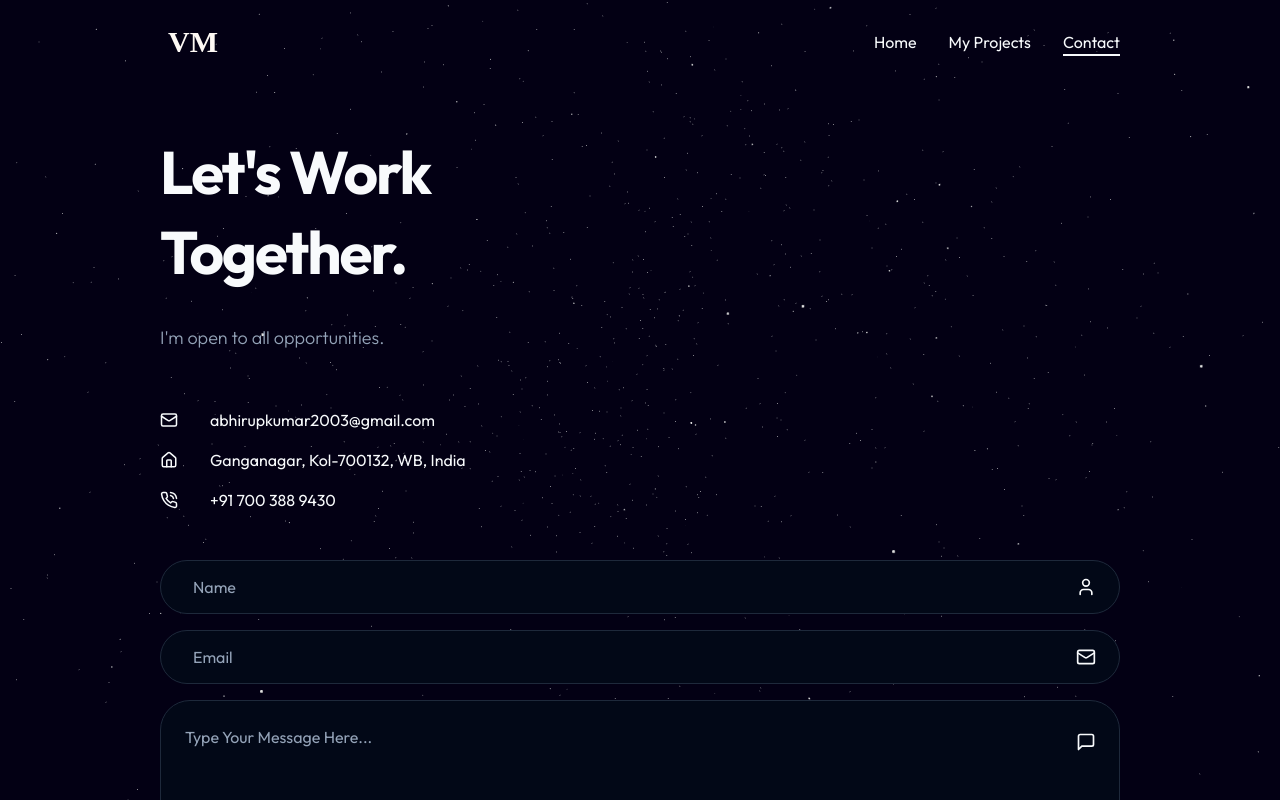
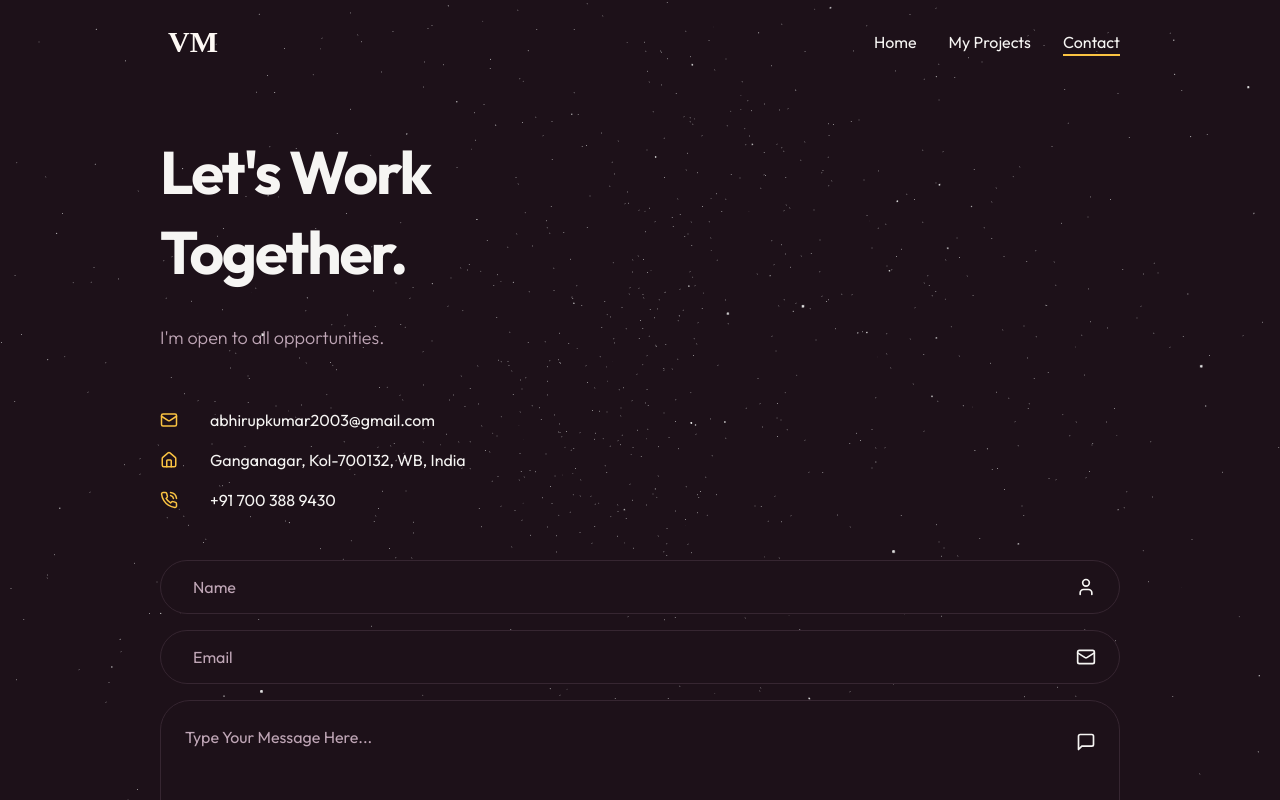
Before and after one commit to Vedaant26/Portfolio-Vedaant, a Next.js app: page /contact in a window 1280 px wide. Shown: the top 800 px of the page. Built offline with nearby package versions, Linux system fonts and the light colour scheme.

Commit message:
Updated portfolio website"

```diff
--- a/app/globals.css
+++ b/app/globals.css
@@ -47,48 +47,48 @@
 
 @layer base {
   :root {
-    --background: 222.2 84% 4.9%;
-    --foreground: 210 40% 98%;
-    --card: 222.2 84% 4.9%;
-    --card-foreground: 210 40% 98%;
-    --popover: 222.2 84% 4.9%;
-    --popover-foreground: 210 40% 98%;
-    --primary: 210 40% 98%;
-    --primary-foreground: 222.2 47.4% 11.2%;
-    --secondary: 217.2 32.6% 17.5%;
-    --secondary-foreground: 210 40% 98%;
-    --muted: 217.2 32.6% 17.5%;
-    --muted-foreground: 215 20.2% 65.1%;
-    --accent: 217.2 32.6% 17.5%;
-    --accent-foreground: 210 40% 98%;
-    --destructive: 0 62.8% 30.6%;
-    --destructive-foreground: 210 40% 98%;
-    --border: 217.2 32.6% 17.5%;
-    --input: 217.2 32.6% 17.5%;
-    --ring: 212.7 26.8% 83.9;
+    --background: 320 25% 9%;
+    --foreground: 36 15% 96%;
+    --card: 320 18% 14%;
+    --card-foreground: 36 15% 96%;
+    --popover: 320 18% 14%;
+    --popover-foreground: 36 15% 96%;
+    --primary: 42 95% 62%;
+    --primary-foreground: 218 20% 12%;
+    --secondary: 280 75% 60%;
+    --secondary-foreground: 36 15% 96%;
+    --muted: 322 18% 24%;
+    --muted-foreground: 322 16% 70%;
+    --accent: 28 94% 61%;
+    --accent-foreground: 218 20% 12%;
+    --destructive: 0 82% 58%;
+    --destructive-foreground: 218 20% 12%;
+    --border: 318 18% 18%;
+    --input: 318 18% 18%;
+    --ring: 42 95% 70%;
   }
 
   .dark {
-    --background: 237 22% 20%;
-    --foreground: 60 9.1% 97.8%;
-    --card: 240 19% 16%;
-    --card-foreground: 300 0% 100%;
-    --popover: 20 14.3% 4.1%;
-    --popover-foreground: 60 9.1% 97.8%;
-    --primary: 8 99% 67%;
-    --primary-foreground: 300 0% 100%;
-    --secondary: 240 19% 16%;
-    --secondary-foreground: 300 0% 100%;
-    --tertiary: 237 22% 20%;
-    --muted: 12 6.5% 15.1%;
-    --muted-foreground: 237 13% 63%;
-    --accent: 240 19% 16%;
-    --accent-foreground: 300 0% 100%;
-    --destructive: 0 72.2% 50.6%;
-    --destructive-foreground: 60 9.1% 97.8%;
-    --border: 237 22% 23%;
-    --input: 237 22% 23%;
-    --ring: 8 99% 67%;
+    --background: 321 18% 8%;
+    --foreground: 38 16% 96%;
+    --card: 325 18% 13%;
+    --card-foreground: 38 16% 96%;
+    --popover: 325 18% 13%;
+    --popover-foreground: 38 16% 96%;
+    --primary: 42 95% 64%;
+    --primary-foreground: 218 20% 12%;
+    --secondary: 280 80% 62%;
+    --secondary-foreground: 38 16% 96%;
+    --tertiary: 325 20% 13%;
+    --muted: 322 18% 22%;
+    --muted-foreground: 322 16% 70%;
+    --accent: 28 94% 60%;
+    --accent-foreground: 218 20% 12%;
+    --destructive: 0 82% 58%;
+    --destructive-foreground: 38 16% 96%;
+    --border: 326 18% 16%;
+    --input: 326 18% 16%;
+    --ring: 42 95% 70%;
   }
 }
 
--- a/app/layout.jsx
+++ b/app/layout.jsx
@@ -11,12 +11,12 @@ import StarsCanvas from '@/components/StarBackground';
 const outfit = Outfit({ subsets: ['latin'] });
 
 export const metadata = {
-  title: 'Abhirup | Web Developer | App Developer | C++ Programmer',
+  title: 'Vedaant Mitra || developer || AI',
   description: 'Portfolio Website',
   image: "/hero/developer.png",
-  keywords: ['abhirup', 'kumar', 'bhowmick', 'abhirupkumar', 'portfolio', 'web development', 'app development', 'software geek', 'c++ programming'],
+  keywords: ['vedaant', 'mitra', 'developer', 'AI', 'portfolio', 'web development', 'app development', 'software', 'AI development'],
   openGraph: {
-    title: 'Abhirup | Web Developer | App Developer | C++ Programmer',
+    title: 'Vedaant Mitra || developer || AI',
     description: 'Portfolio Website',
     images: [
       {
@@ -33,7 +33,7 @@ export const metadata = {
 export default function RootLayout({ children }) {
   return (
     <html lang="en" suppressHydrationWarning>
-      <body className={`${outfit.className}  bg-[#030014]`}>
+      <body className={`${outfit.className} bg-background`}>
         <StarsCanvas />
         <Header />
         {children}
--- a/components/Services.jsx
+++ b/components/Services.jsx
@@ -44,19 +44,20 @@ const Services = () => {
         </h2>
 
         {/* grid items */}
-        <div className="grid lg:grid-cols-3 justify-center gap-y-12 lg:gap-y-24 lg:gap-x-8">
+        <div className="grid grid-cols-1 md:grid-cols-2 gap-y-12 gap-x-8 items-stretch justify-center">
           {servicesData.map((item, index) => {
+            const isAI = item.title.toLowerCase().includes('ai');
             return (
               <Card
-                className="w-full max-w-[424px] h-[350px] flex flex-col pt-16 pb-10 justify-center items-center relative"
+                className={`w-full max-w-[424px] h-[350px] flex flex-col pt-16 pb-10 justify-center items-center relative transition-shadow duration-300 ${isAI ? 'border-cyan-400/25 shadow-[0_18px_50px_rgba(34,211,238,0.12)]' : 'border-slate-200/30'}`}
                 key={index}
               >
-                <CardHeader className="text-primary -mt-32">
+                <CardHeader className={`text-primary -mt-32 ${isAI ? 'bg-cyan-500/10 border border-cyan-400/30 rounded-full shadow-sm' : ''}`}>
                   <motion.div
                     variants={scaleVariants}
                     whileInView={scaleVariants.whileInView}
                   >
-                    <img src={item.icon} alt={`icon-${index}`} className='h-[200px] w-[200px] rounded-[20px] object-cover object-center' />
+                    <img src={item.icon} alt={`icon-${index}`} className={`h-[200px] w-[200px] rounded-[20px] object-cover object-center ${isAI ? 'ring-2 ring-cyan-400/50' : ''}`} />
                   </motion.div>
                 </CardHeader>
 
```
